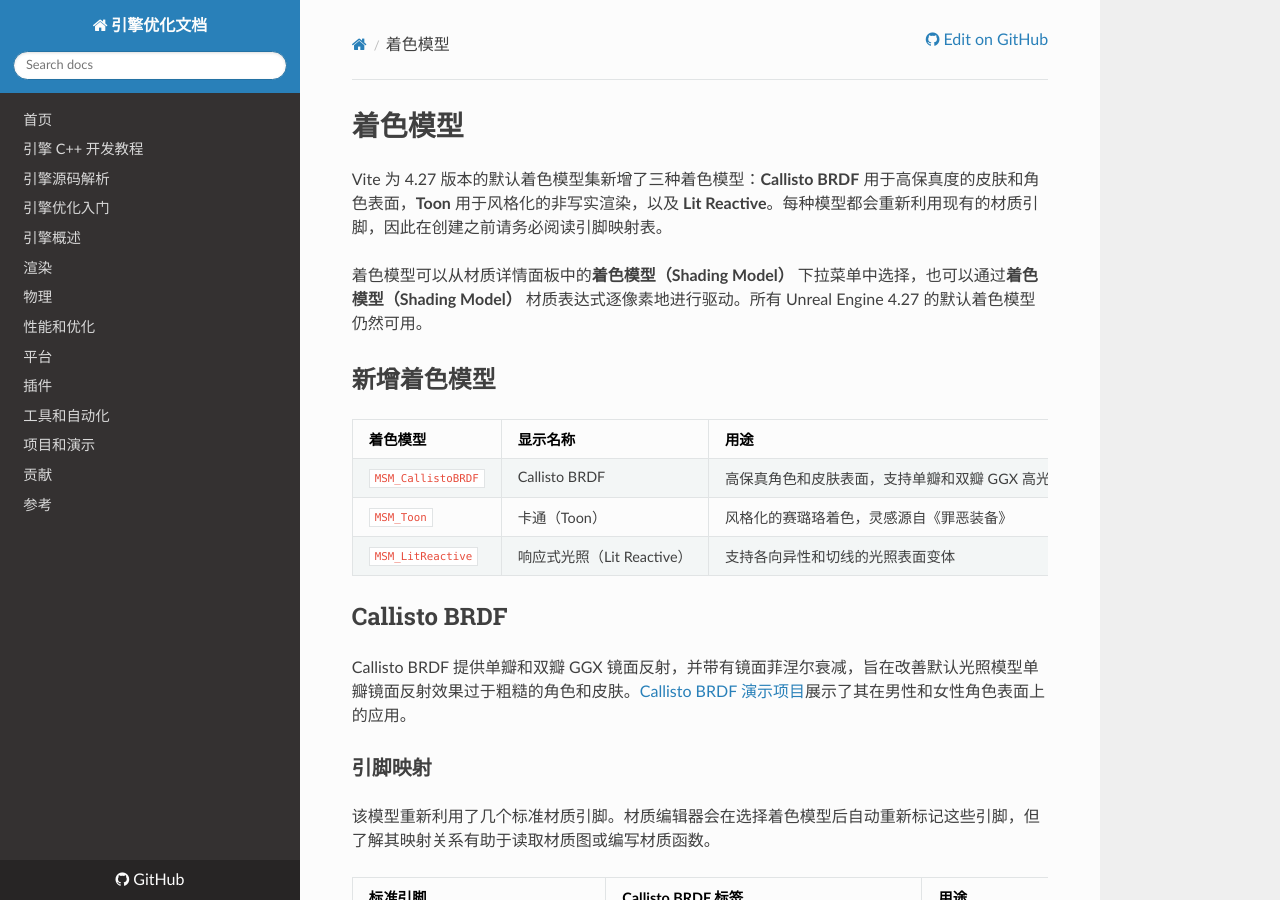
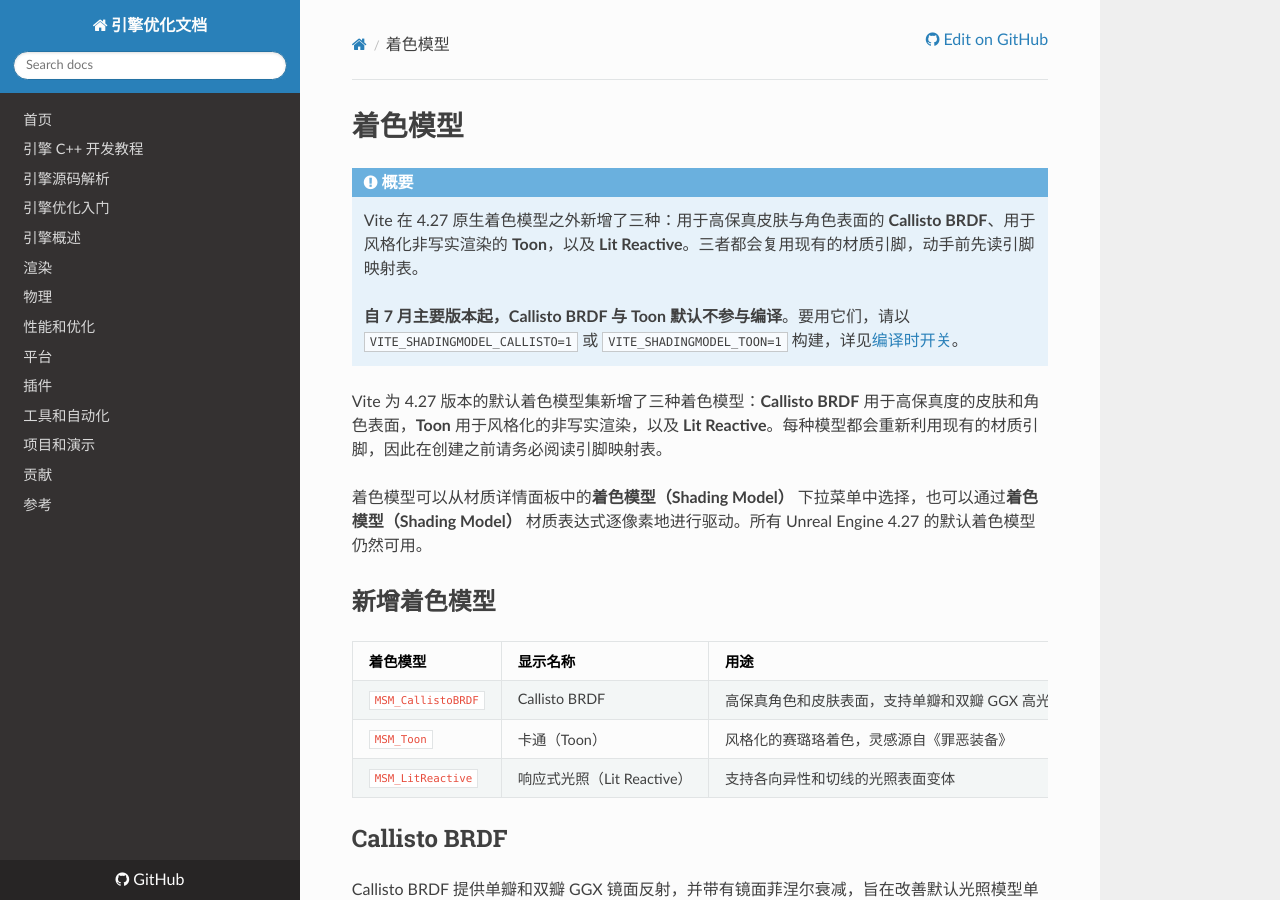
Before and after one commit to OpenHUTB/cpp, an MkDocs documentation site: the page built from docs/optimization/Rendering/Shading-Models.md, in a window 1280 px wide and 900 px high. Built offline with MkDocs 1.6.1, drawn with Linux system fonts in a browser that asks for light colours; nearby versions of some CDN libraries; a script that is not in the unit is left out.

Commit message:
docs: 补回着色模型页的默认编译关闭说明
原文 tldr 第二段写明 Callisto BRDF 与 Toon 自 7 月主要版本起默认不参与编译，
要用需以 VITE_SHADINGMODEL_CALLISTO=1 或 VITE_SHADINGMODEL_TOON=1 构建——原译整段缺失，
读者按页面操作会找不到这两个模型。按本站惯例把 tldr 写成「概要」note。

```diff
--- a/docs/optimization/Rendering/Shading-Models.md
+++ b/docs/optimization/Rendering/Shading-Models.md
@@ -1,4 +1,9 @@
 # 着色模型
+
+!!! note "概要"
+    Vite 在 4.27 原生着色模型之外新增了三种：用于高保真皮肤与角色表面的 **Callisto BRDF**、用于风格化非写实渲染的 **Toon**，以及 **Lit Reactive**。三者都会复用现有的材质引脚，动手前先读引脚映射表。
+
+    **自 7 月主要版本起，Callisto BRDF 与 Toon 默认不参与编译**。要用它们，请以 `VITE_SHADINGMODEL_CALLISTO=1` 或 `VITE_SHADINGMODEL_TOON=1` 构建，详见[编译时开关](../Performance/Compile-Time-Switches.md)。
 
 Vite 为 4.27 版本的默认着色模型集新增了三种着色模型：**Callisto BRDF** 用于高保真度的皮肤和角色表面，**Toon** 用于风格化的非写实渲染，以及 **Lit Reactive**。每种模型都会重新利用现有的材质引脚，因此在创建之前请务必阅读引脚映射表。
 
```
